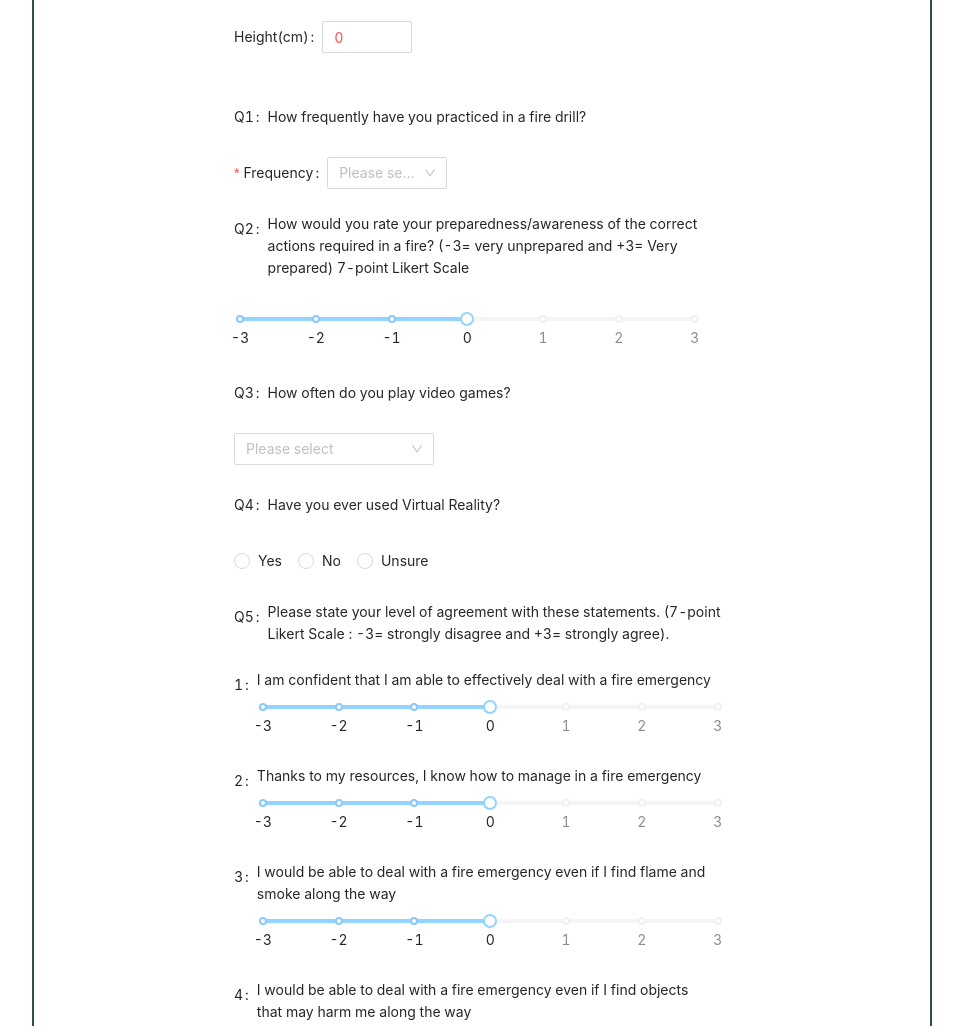
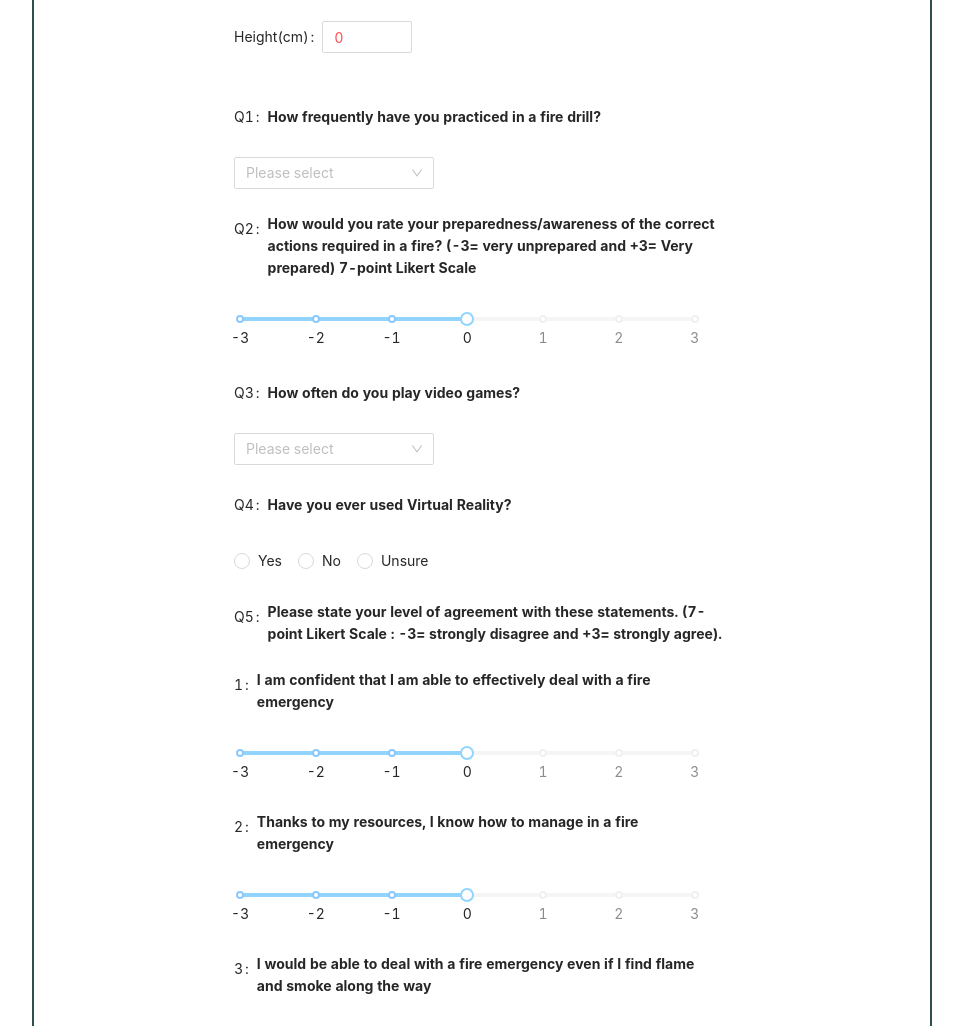
Before and after one commit to PeijinGit/EsRoutePages, a React app: page / in a window 1280 px wide. Shown: the part 373-1399 px from the top of the page, without its empty margins (158-1121 px from the left). Built offline with nearby package versions, Linux system fonts and the light colour scheme.

Commit message:
pre 90percent

```diff
--- a/src/Api/index.jsx
+++ b/src/Api/index.jsx
@@ -1,6 +1,6 @@
 import axios from 'axios'
 import {baseurl} from "../Config";
 
-export const preSubmit = (user, controllerName) => {
-    return axios.post(baseurl+`User/${controllerName}`, user)
+export const preSubmit = (values, controllerName) => {
+    return axios.post(baseurl+`User/${controllerName}`, values)
 }
--- a/src/Config/index.jsx
+++ b/src/Config/index.jsx
@@ -1 +1 @@
-export const baseurl = "https://localhost:44398/"
+export const baseurl = "https://localhost:44362/"
--- a/src/containers/MainApp/App.js
+++ b/src/containers/MainApp/App.js
@@ -1,15 +1,13 @@
 import React from 'react';
+import { preSubmit } from '../../Api'
 //import ReactDOM from 'react-dom';
 import {
   Form,
   Select,
   InputNumber,
-  Switch,
   Radio,
   Slider,
   Button,
-  Row,
-  Col,
 } from 'antd';
 import './App.scss';
 
@@ -37,31 +35,32 @@ function App() {
   const onFinish = (values) => {
 
     console.log(values);
-    // RegisterUser(values.user, "UserRegister")
-    //   .then((res) => {
-    //     if (res.status === 208) {
-    //       alert(res.data)
-    //     } else if (res.status === 200) {
-    //       alert(res.data)
-    //       this.props.history.replace({
-    //         pathname: 'login'
-    //       })
-    //     }
-    //   })
-    //   .catch(function (error) {
-    //     console.log(error);
-    //   });
+      preSubmit(values)
+        .then((res) => {
+          if (res.status === 208) {
+            console.log(res.data)
+          } else if (res.status === 200) {
+            console.log(res.data)
+            // this.props.history.replace({
+            //   pathname: 'login'
+            // })
+          }
+        })
+        .catch(function (error) {
+          console.log(error);
+        });
   };
 
   const listItem = [];
   qList.map((item) => {
+    let formItemBegin = <Form.Item label={item.id}>
+      <span className="ant-form-text">{item.text}</span>
+    </Form.Item>
+    listItem.push(formItemBegin);
     let formItem = <Form.Item
       key={'que' + item.id}
-      label={item.id}
       name={'que' + item.id}
     >
-      <span className="ant-form-text">{item.text}</span>
-      <br></br>
       {/* <Form.item > */}
       <Slider
         marks={{
@@ -82,6 +81,7 @@ function App() {
       {/* </Form.item> */}
     </Form.Item>;
     listItem.push(formItem);
+    return null;
   })
 
 
@@ -98,6 +98,16 @@ function App() {
             name="validate_other"
             {...formItemLayout}
             onFinish={onFinish}
+            initialValues={{
+              Q2: 4,
+              que1: 4,
+              que2: 4,
+              que3: 4,
+              que4: 4,
+              que5: 4,
+              que6: 4,
+              que7: 4,
+            }}
           >
             <Form.Item
               name="gender"
@@ -160,10 +170,9 @@ function App() {
 
             <Form.Item
               label="Weight(kg)"
-
             >
               <Form.Item name="weight">
-                <InputNumber defaultValue="0" min={1} max={200} suffix="RMB"/>
+                <InputNumber defaultValue="0" min={1} max={200} suffix="RMB" />
                 {/* <span className="ant-form-text"> kg</span> */}
               </Form.Item>
             </Form.Item>
@@ -181,16 +190,16 @@ function App() {
             </Form.Item>
             <Form.Item
               name="Q1"
-              label="Frequency"
+              //label="Frequency"
               //hasFeedback
               rules={[
                 {
                   required: true,
-                  message: 'Please select Ethnic group!',
+                  message: 'Please select !',
                 },
               ]}
             >
-              <Select placeholder="Please select Ethnic group" style={{ width: 120 }}>
+              <Select placeholder="Please select " style={{ width: 200 }}>
                 <Option value="Never">Never</Option>
                 <Option value="Once a year">Once a year</Option>
                 <Option value="Twice a year">Twice a year</Option>
@@ -205,10 +214,10 @@ function App() {
                 7-point Likert Scale</span>
             </Form.Item>
             <Form.Item
+              key={"Q2"}
               label=""
               name="Q2"
             >
-
               <Slider
                 marks={{
                   1: '-3',
@@ -224,6 +233,7 @@ function App() {
                 min={1}
                 tipFormatter={false}
                 defaultValue={4}
+                value='4'
               />
             </Form.Item>
 
@@ -276,6 +286,9 @@ function App() {
                 strongly disagree and +3= strongly agree).</span>
             </Form.Item>
             {listItem}
+            {
+
+            }
             <div className="MainBodyBottom">
               <Button type="primary" htmlType="submit" block>Submit</Button>
             </div>
@@ -286,8 +299,6 @@ function App() {
         <br></br>
       </div>
     </div>
-
-
   )
 }
 
--- a/src/containers/MainApp/App.scss
+++ b/src/containers/MainApp/App.scss
@@ -37,3 +37,6 @@
         width: 500px;
     }
 }
+.ant-form-text{
+    font-weight:bold ;
+}
```
Lines whose indentation alone changed are shown as unchanged.
